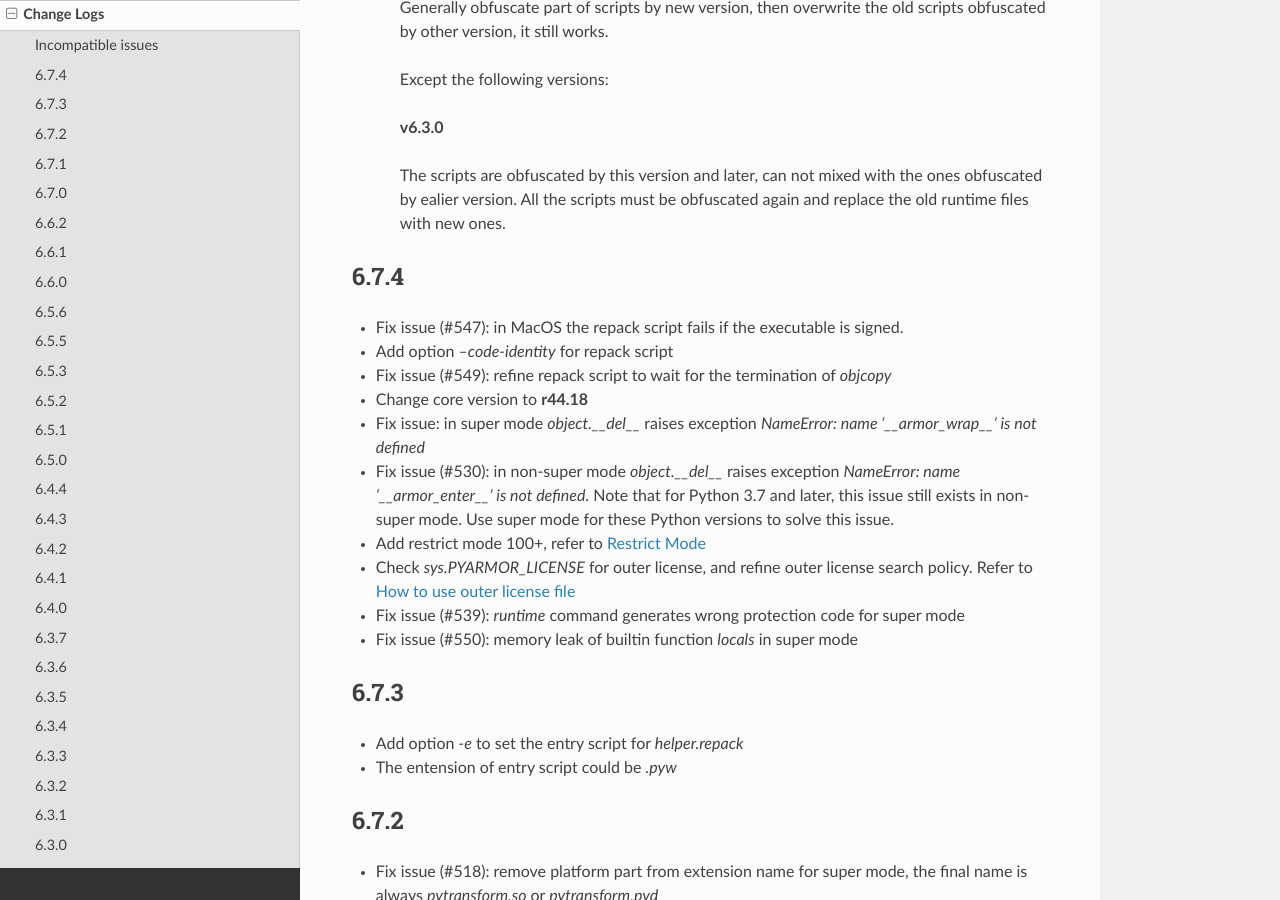
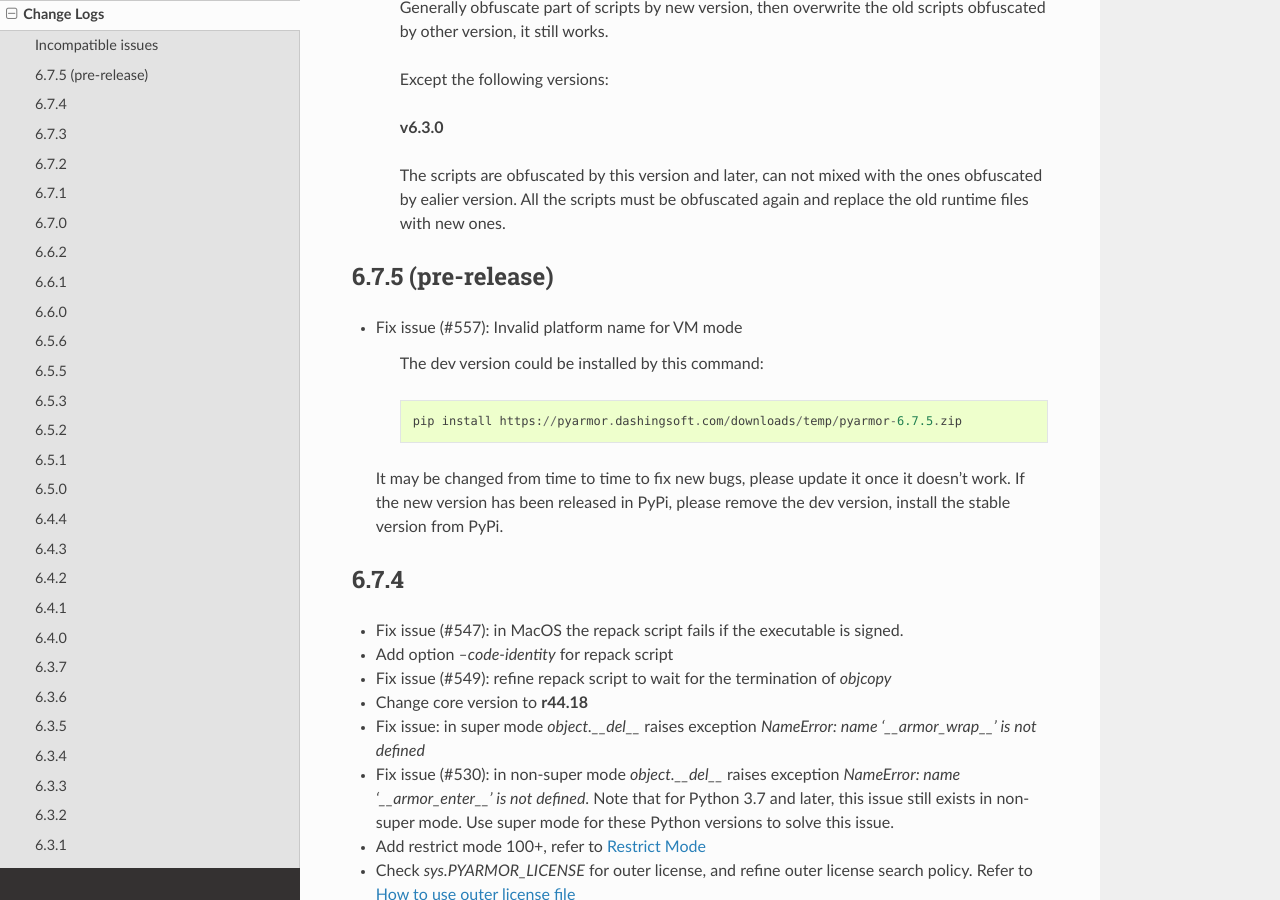
Before and after one commit to dashingsoft/pyarmor, a Sphinx documentation site: the page built from docs/change-logs.rst, in a window 1280 px wide and 900 px high, scrolled down 522 px. Built offline with Sphinx 7.4.7 and the Read the Docs theme 2.0.0, drawn with Linux system fonts in a browser that asks for light colours.

Commit message:
Add change log

```diff
--- a/docs/change-logs.rst
+++ b/docs/change-logs.rst
@@ -32,11 +32,13 @@
    ones obfuscated by ealier version. All the scripts must be obfuscated again
    and replace the old runtime files with new ones.
 
-.. reserved:
+6.7.5 (pre-release)
+-------------------
+* Fix issue (#557): Invalid platform name for VM mode
 
    The dev version could be installed by this command::
 
-      pip install https://pyarmor.dashingsoft.com/downloads/temp/pyarmor-dev.zip
+      pip install https://pyarmor.dashingsoft.com/downloads/temp/pyarmor-6.7.5.zip
 
   It may be changed from time to time to fix new bugs, please update it once it
   doesn't work. If the new version has been released in PyPi, please remove the
```
